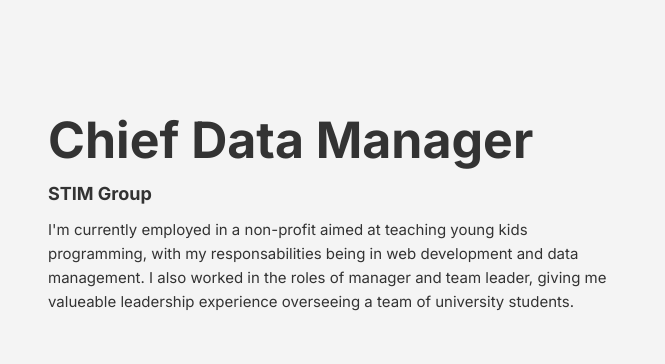
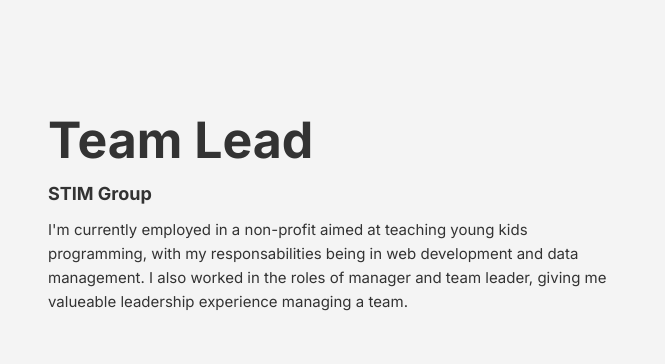
Before and after one commit to adrienbelanger/AdrienBelanger.github.io, a plain HTML site: page index.html in a window 1280 px wide. Shown: the part 1027-1391 px from the top of the page, 0-665 px from the left. Drawn offline with Linux system fonts and the light colour scheme; grey boxes are pictures that could not be loaded.

Commit message:
update title

```diff
--- a/index.html
+++ b/index.html
@@ -63,10 +63,10 @@
     </div>
     <div class="container">
         <div class="text-container-l">
-            <div class="title_image"><b>Chief Data Manager</b></div>
+            <div class="title_image"><b>Team Lead</b></div>
             <div class="substitle_image"><b>STIM Group</b></div>
             <div class="text_image">
-               <p style="line-height: 1.6;">I'm currently employed in a non-profit aimed at teaching young kids programming, with my responsabilities being in web development and data management. I also worked in the roles of manager and team leader, giving me valueable leadership experience overseeing a team of university students.</p>
+               <p style="line-height: 1.6;">I'm currently employed in a non-profit aimed at teaching young kids programming, with my responsabilities being in web development and data management. I also worked in the roles of manager and team leader, giving me valueable leadership experience managing a team.</p>
             </div>
         </div>
         <div class="image-container-estime">
```
